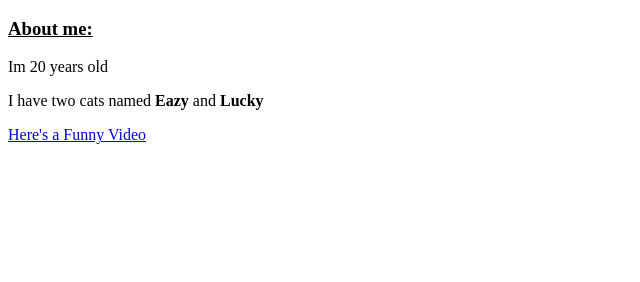
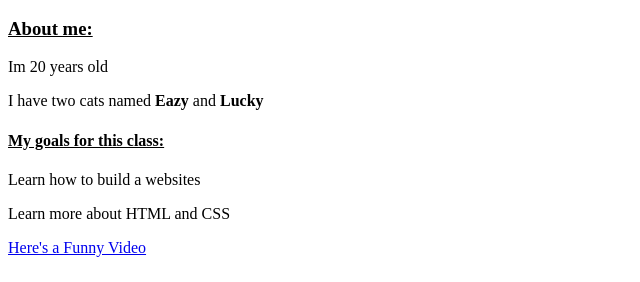
Before and after one commit to mo2397/mo2397.github.io, a plain HTML site: page wa/wa2.html in a window 1280 px wide. Shown: the part 518-800 px from the top of the page, without its empty margins (0-640 px from the left). Drawn offline with Linux system fonts and the light colour scheme.

Commit message:
added content

```diff
--- a/wa/wa2.html
+++ b/wa/wa2.html
@@ -3,7 +3,7 @@
 <head>
     <meta charset="UTF-8">
     <meta name="viewport" content="width=device-width, initial-scale=1.0">
-    <title>About me page</title>
+    <title>About Me Page</title>
 </head>
 <body>
     <h1>Hello Im Morgan!</h1>
@@ -12,7 +12,9 @@
     <h3><u>About me:</u></h3>
     <p>Im 20 years old</p>
     <p>I have two cats named <strong>Eazy</strong> and <strong>Lucky</strong></p>
-
+    <h4><u>My goals for this class:</u></h4>
+    <p>Learn how to build a websites</p>
+    <p>Learn more about HTML and CSS</p>
     <a href="https://www.youtube.com/watch?v=w7x_lWJNnNg">Here's a Funny Video</a>
 
 </body>
```
